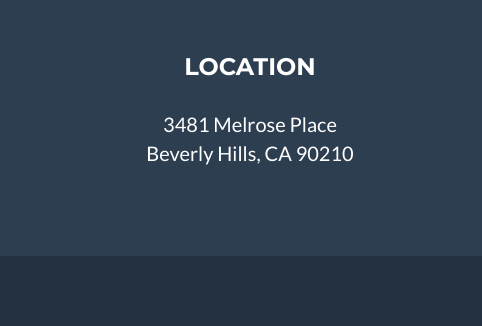
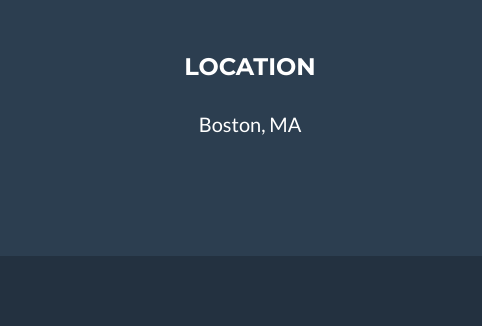
Before and after one commit to jdaly04/portfolio, a website: page index.html in a window 1280 px wide. Shown: the part 3030-3356 px from the top of the page, 0-482 px from the left. Drawn offline with nearby package versions, Linux system fonts and the light colour scheme.

Commit message:
Updates location to Boston
Push location change to gh-pages.

```diff
--- a/index.html
+++ b/index.html
@@ -243,8 +243,7 @@
                 <div class="row">
                     <div class="footer-col col-md-4">
                         <h3>Location</h3>
-                        <p>3481 Melrose Place
-                            <br>Beverly Hills, CA 90210</p>
+                        <p>Boston, MA </p>
                     </div>
                     <div class="footer-col col-md-4">
                         <h3>Around the Web</h3>
```
